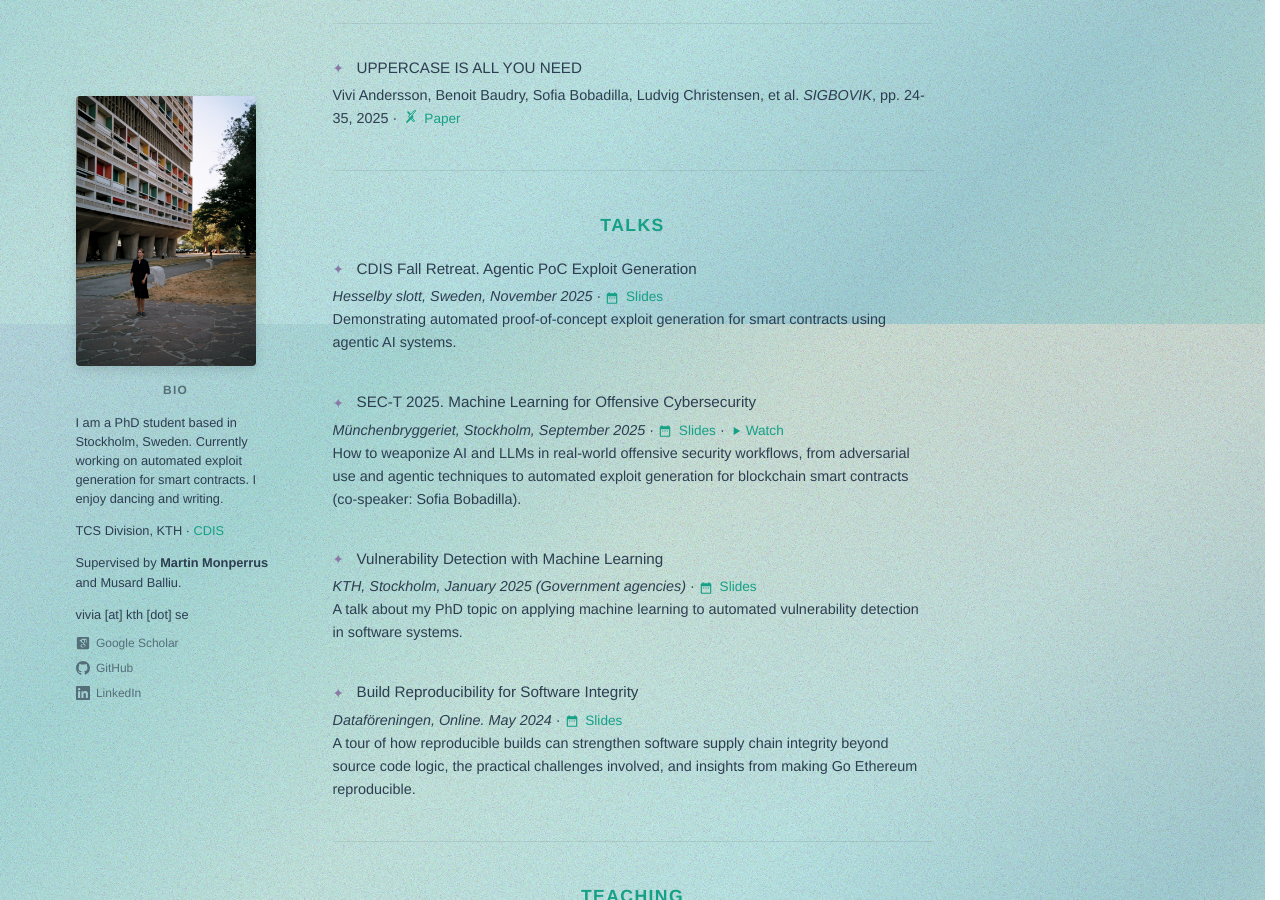
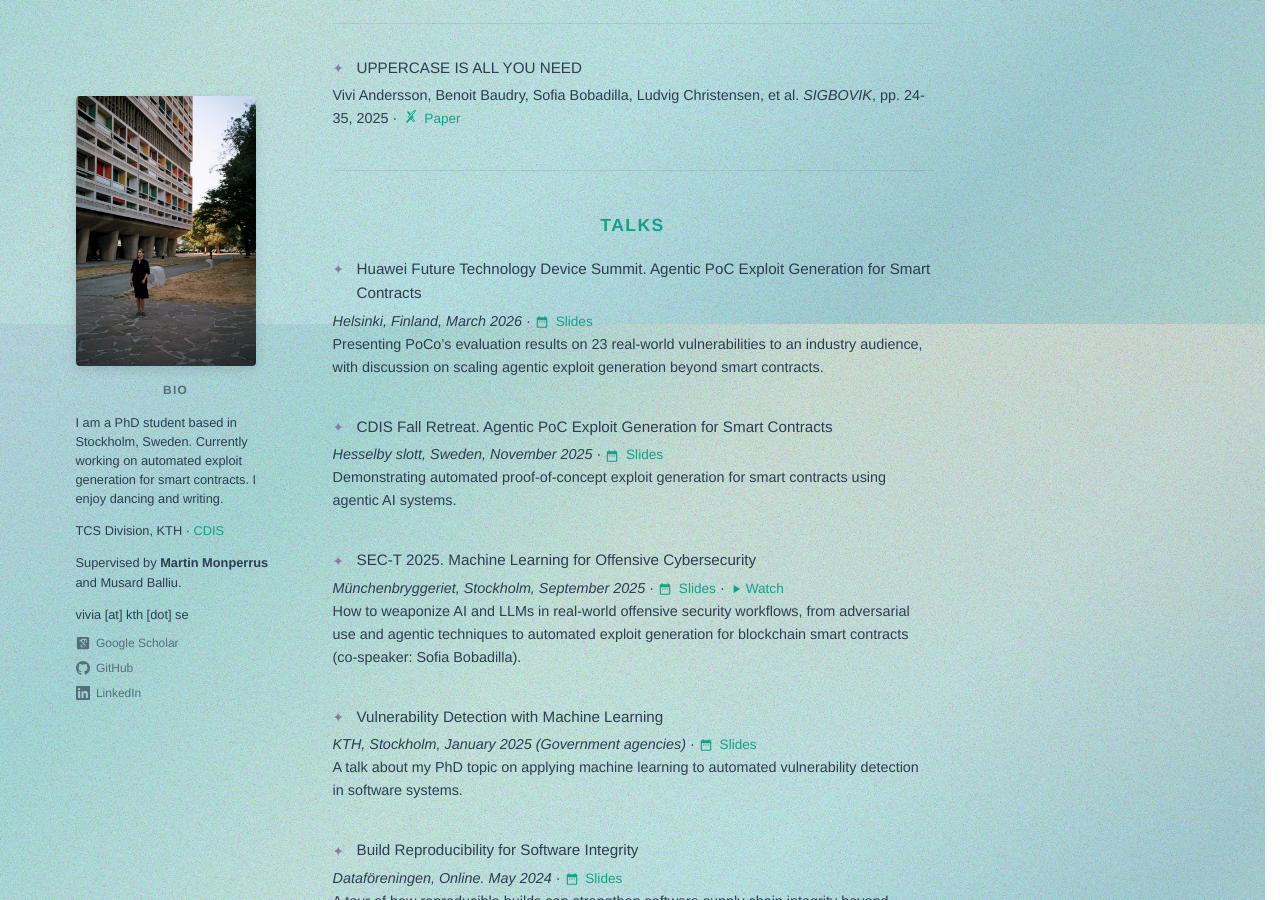
Before and after one commit to vivi365/vivi365.github.io, a Jekyll site: the page built from index.markdown, in a window 1280 px wide and 900 px high, scrolled down 576 px. Built offline with Jekyll 4.4.1, drawn with Linux system fonts in a browser that asks for light colours; some web fonts are replaced.

Commit message:
adds a talk

```diff
--- a/index.markdown
+++ b/index.markdown
@@ -31,7 +31,11 @@ Vivi Andersson, Benoit Baudry, Sofia Bobadilla, Ludvig Christensen, et al.
 
 ## Talks
 
-**CDIS Fall Retreat. Agentic PoC Exploit Generation**
+**Huawei Future Technology Device Summit. Agentic PoC Exploit Generation for Smart Contracts**
+*Helsinki, Finland, March 2026* · <a href="/assets/talks/2026-03-10-huawei-ftds.pdf" target="_blank" class="slides-link"><svg viewBox="0 0 24 24" fill="currentColor" xmlns="http://www.w3.org/2000/svg"><path d="M9 11H7v2h2v-2zm4 0h-2v2h2v-2zm4 0h-2v2h2v-2zm2-7h-1V2h-2v2H8V2H6v2H5c-1.11 0-1.99.9-1.99 2L3 20c0 1.1.89 2 2 2h14c1.1 0 2-.9 2-2V6c0-1.1-.9-2-2-2zm0 16H5V9h14v11z"/></svg> Slides</a>
+<br>Presenting PoCo's evaluation results on 23 real-world vulnerabilities to an industry audience, with discussion on scaling agentic exploit generation beyond smart contracts.
+
+**CDIS Fall Retreat. Agentic PoC Exploit Generation for Smart Contracts**
 *Hesselby slott, Sweden, November 2025* · <a href="/assets/talks/2025_11_05_poco_CDIS_retreat_prettier.pdf" target="_blank" class="slides-link"><svg viewBox="0 0 24 24" fill="currentColor" xmlns="http://www.w3.org/2000/svg"><path d="M9 11H7v2h2v-2zm4 0h-2v2h2v-2zm4 0h-2v2h2v-2zm2-7h-1V2h-2v2H8V2H6v2H5c-1.11 0-1.99.9-1.99 2L3 20c0 1.1.89 2 2 2h14c1.1 0 2-.9 2-2V6c0-1.1-.9-2-2-2zm0 16H5V9h14v11z"/></svg> Slides</a>
 <br>Demonstrating automated proof-of-concept exploit generation for smart contracts using agentic AI systems.
 
```
Also changed, not shown: 1 other file.
